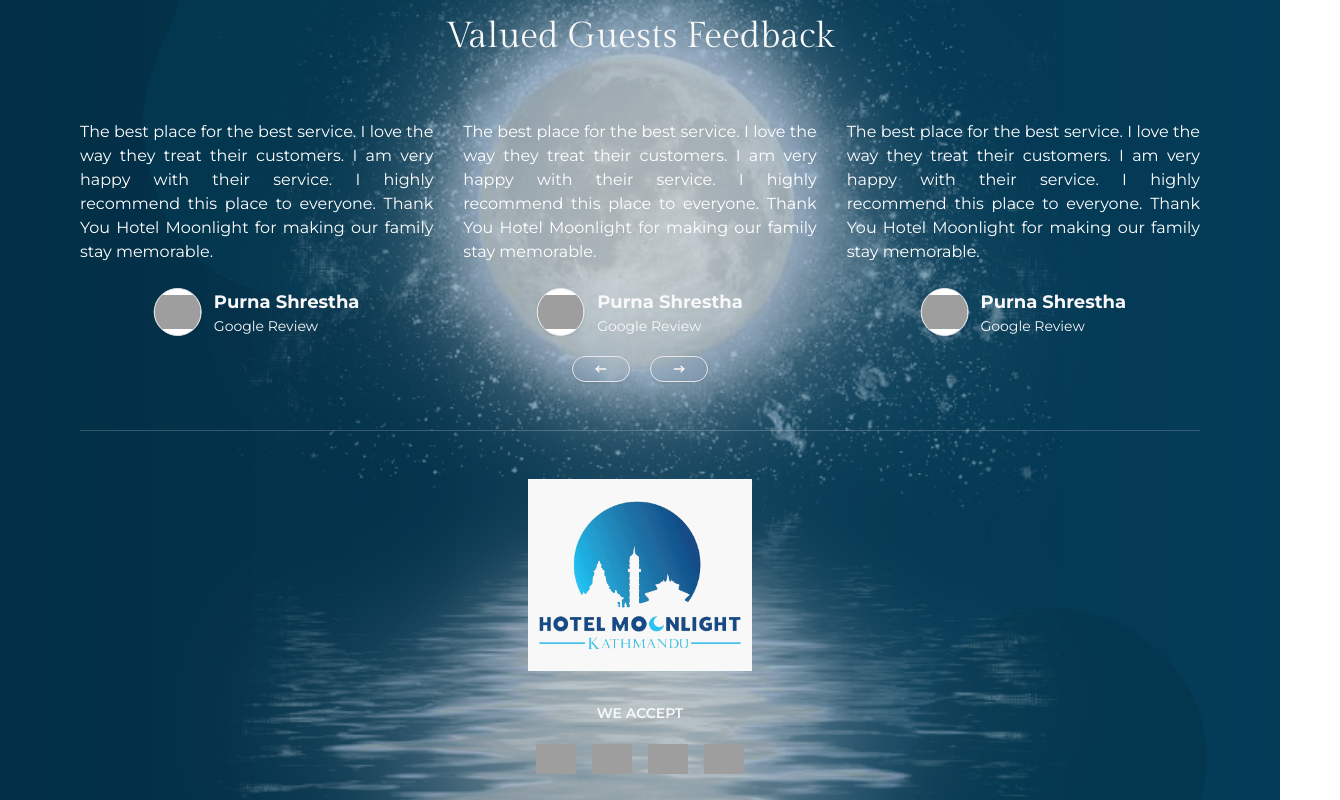
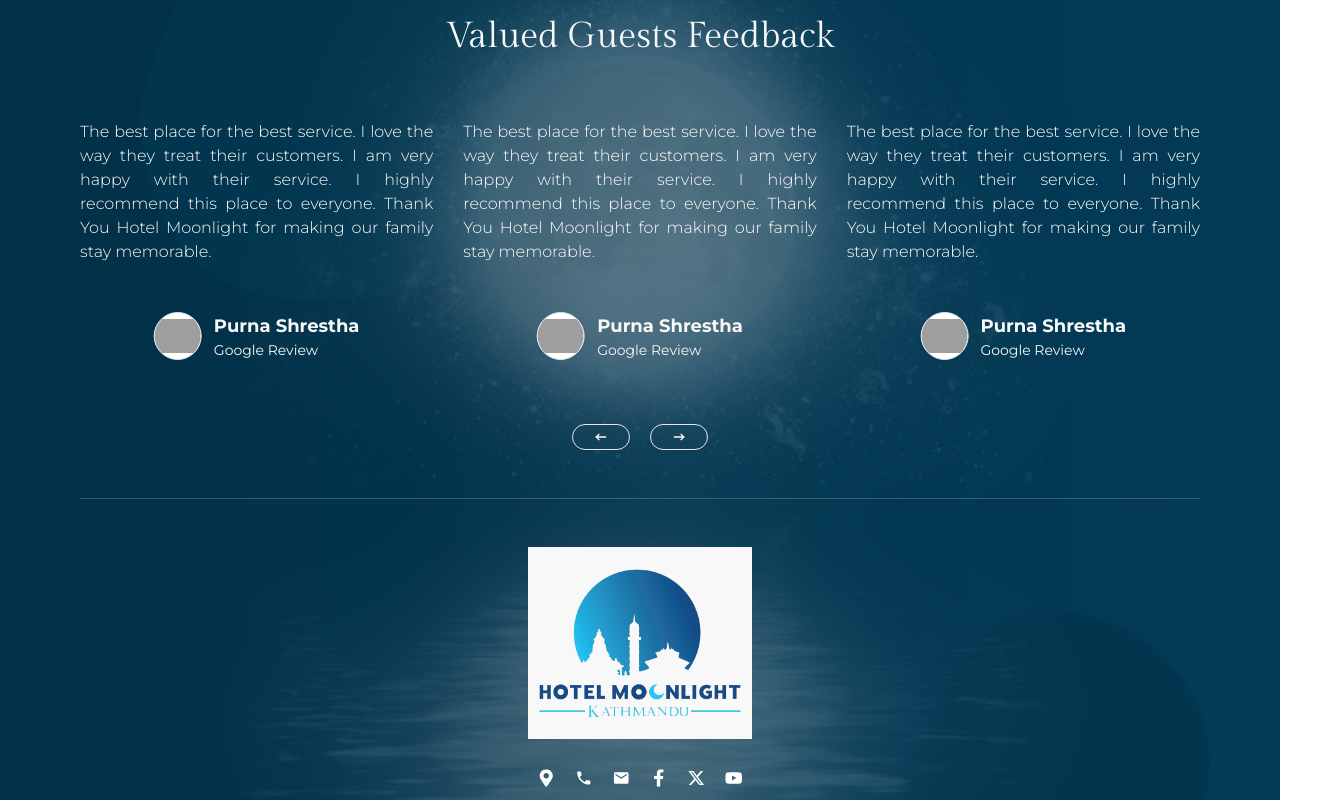
Before and after one commit to purnasth/hotel-moonlight, a React (Vite) app: page /article/1 in a window 1280 px wide. Shown: the part 200-1000 px from the top of the page, 1340 px wide, since content can reach past the window. Built offline with nearby package versions, Linux system fonts and the light colour scheme; grey boxes are pictures that could not be loaded; a web font is replaced by a local one.

Commit message:
feat: Design updates

```diff
--- a/src/components/Offers.tsx
+++ b/src/components/Offers.tsx
@@ -1,5 +1,6 @@
 import offers from '../assets/offers.png';
 import bookingAward from '../assets/bookingAwards.jpg';
+import { Link } from 'react-router-dom';
 
 const offersContent = [
   {
@@ -32,10 +33,16 @@ const Offers = () => {
   return (
     <>
       <main className="bg-transparent">
-        <h2 className="text-gradient max-w-4xl text-2xl font-medium md:text-4xl lg:text-6xl lg:leading-snug">
+        <h2 className="text-gradient mb-6 max-w-4xl text-2xl font-medium md:text-4xl lg:text-6xl lg:leading-snug">
           {/* {offersData.title} */}
           Grab the Moonlight Offers before they are gone!
         </h2>
+        <Link
+          to="/offers"
+          className="bg-gradient px-6 py-3 font-semibold text-light"
+        >
+          View all offers
+        </Link>
 
         <div className="mt-16 grid grid-cols-3 gap-16">
           {offersContent.map((offer) => (
--- a/src/components/TestimonialSlider.tsx
+++ b/src/components/TestimonialSlider.tsx
@@ -83,10 +83,10 @@ const TestimonialSlider: React.FC = () => {
       >
         {testimonialsContent.map((content, index) => (
           <SwiperSlide key={index} className="flex flex-col items-center">
-            <p className="review text-justify text-sm text-white sm:text-base md:text-justify">
+            <p className="review text-justify text-sm text-white sm:text-base md:text-justify leading-loose font-light">
               {content.review}
             </p>
-            <div className="mt-6 flex items-center justify-center gap-3">
+            <div className="mt-12 flex items-center justify-center gap-3">
               <img
                 src={content.sourceImage}
                 alt={content.author}
@@ -100,7 +100,7 @@ const TestimonialSlider: React.FC = () => {
           </SwiperSlide>
         ))}
       </Swiper>
-      <div className="z-10 mt-5 flex items-center justify-center gap-5">
+      <div className="z-10 mt-16 flex items-center justify-center gap-5">
         <button
           className="transition-300 rounded-full border px-5 py-1 shadow backdrop-blur hover:opacity-50"
           onClick={handlePrev}
--- a/src/components/ui/OffersEnquiry.tsx
+++ b/src/components/ui/OffersEnquiry.tsx
@@ -104,10 +104,10 @@ const OffersEnquiry: React.FC<OffersEnquiryProps> = ({ offerTitle, onClose }) =>
             &#x2715;
           </button>
           <div className="space-y-2">
-            <h3 className="font-body text-xl font-bold">Enquiry Form</h3>
+            <h3 className="font-body text-xl font-medium">Enquiry Form</h3>
             <p>Send your information and query.</p>
           </div>
-          <h4 className="my-4 font-body text-xl font-bold">
+          <h4 className="my-4 font-body text-xl font-medium">
             {offerTitle || 'Special Offer'}
           </h4>
           <form onSubmit={handleSubmit(onSubmit)}>
@@ -155,7 +155,7 @@ const OffersEnquiry: React.FC<OffersEnquiryProps> = ({ offerTitle, onClose }) =>
               type="submit"
               aria-label="Submit"
               title="Submit"
-              className={`transition-300 group mt-4 flex items-center gap-2 rounded-full border border-orange-300 bg-orange-300 px-5 py-2 font-semibold hover:bg-orange-200/80 hover:text-orange-500 ${
+              className={`transition-300 group mt-4 flex items-center gap-2 bg-gradient px-5 py-2 font-semibold text-light ${
                 isSubmitting ? 'cursor-not-allowed opacity-75' : ''
               }`}
               disabled={isSubmitting}
--- a/src/components/ui/Services.tsx
+++ b/src/components/ui/Services.tsx
@@ -11,9 +11,9 @@ const Services = () => {
   const duration = '700';
   return (
     <>
-      <main className="bg-dark">
+      <main className="bg-primary">
         <div
-          className="pointer-events-none absolute inset-0 -z-10 size-full select-none bg-cover bg-center bg-no-repeat"
+          className="pointer-events-none absolute inset-0 -z-10 size-full select-none bg-cover bg-center bg-no-repeat mix-blend-screen opacity-80"
           style={{ backgroundImage: `url(${blueGradient})` }}
           aria-hidden="true"
         />
@@ -43,7 +43,7 @@ const Services = () => {
                   className={`flex w-full items-center justify-between gap-10 px-4 py-12 transition-all md:w-2/3 md:p-12 duration-${duration} md:group-hover:translate-x-4`}
                 >
                   <div className="flex flex-col items-start gap-2 md:gap-5">
-                    <h4 className="text-gradient text-2xl capitalize md:text-4xl">
+                    <h4 className="text-gradient text-2xl capitalize md:text-4xl font-semibold">
                       {suite.title}
                     </h4>
                     <p className="line-clamp-2 max-w-md text-sm opacity-80">
--- a/src/layouts/Footer.tsx
+++ b/src/layouts/Footer.tsx
@@ -3,26 +3,27 @@ import TestimonialSlider from '../components/TestimonialSlider';
 import logo from '../assets/logo.png';
 import blueGradient from '../assets/pattern/blue-gradient.png';
 import moonLight from '../assets/arts/moon.png';
+import ContactAndSocial from '../components/ui/ContactAndSocial';
 
 const year = new Date().getFullYear();
 
 const Footer = () => {
   return (
     <>
-      <main className="pb-24 text-light">
+      <main className="bg-primary pb-24 text-light">
         <img
           src={moonLight}
           alt="Moon Light"
-          className="absolute right-1/2 top-0 -z-10 size-full translate-x-1/2 object-contain opacity-70 blur-3xl"
+          className="absolute right-1/2 top-0 -z-10 size-full translate-x-1/2 object-contain opacity-30 blur-3xl"
         />
         <img
           src={moonLight}
           alt="Moon Light"
-          className="absolute right-1/2 top-0 -z-10 size-full translate-x-1/2 object-contain opacity-50"
+          className="absolute right-1/2 top-0 -z-10 size-full translate-x-1/2 object-contain opacity-10"
         />
 
         <div
-          className="pointer-events-none absolute inset-0 -z-20 size-full select-none bg-cover bg-center bg-no-repeat"
+          className="pointer-events-none absolute inset-0 -z-20 size-full select-none bg-cover bg-center bg-no-repeat opacity-80"
           style={{ backgroundImage: `url(${blueGradient})` }}
           aria-hidden="true"
         />
@@ -39,9 +40,12 @@ const Footer = () => {
                 className={`mx-auto inline-flex h-48 w-56 items-center justify-center bg-light object-contain p-2 transition-all duration-[1s]`}
               />
             </Link>
+            <div className="filter-white my-8 flex items-center justify-center scale-125 origin-center">
+              <ContactAndSocial />
+            </div>
           </div>
 
-          <div className="my-8 space-y-4 text-center">
+          {/* <div className="my-8 space-y-4 text-center">
             <p className="text-sm font-semibold uppercase">We accept</p>
             <div className="flex items-center justify-center gap-4">
               <img
@@ -65,7 +69,7 @@ const Footer = () => {
                 className="size-10 object-contain"
               />
             </div>
-          </div>
+          </div> */}
 
           <p className="text-center text-sm">
             &copy; {year} Hotel Moonlight. All rights reserved. Developed by
--- a/src/pages/PackageComponent.tsx
+++ b/src/pages/PackageComponent.tsx
@@ -1,4 +1,4 @@
-import { useParams } from 'react-router-dom';
+import { Link, useParams } from 'react-router-dom';
 import Offers from '../components/Offers';
 import blueGradient from '../assets/pattern/blue-gradient.png';
 
@@ -293,9 +293,17 @@ const PackageComponent = () => {
                   className={`sticky top-16 max-h-fit ${index % 2 === 0 ? 'col-span-3' : 'order-2 col-span-3'}`}
                 >
                   <img src={imageUrl} alt="" />
-                  <h2 className="text-gradient mt-5 max-w-2xl font-title text-2xl font-semibold leading-snug">
-                    {heading}
-                  </h2>
+                  <div className="flex items-center justify-between">
+                    <h2 className="text-gradient mt-5 max-w-2xl font-title text-2xl font-semibold leading-snug">
+                      {heading}
+                    </h2>
+                    <Link
+                      to={`${packageContent.router}/${id}`}
+                      className="text-primary font-semibold"
+                    >
+                      View Details
+                    </Link>
+                  </div>
                 </div>
                 <div
                   className={`${index % 2 === 0 ? 'col-span-2' : 'order-1 col-span-2'}`}
--- a/tailwind.config.js
+++ b/tailwind.config.js
@@ -6,6 +6,7 @@ module.exports = {
       colors: {
         dark: '#111111',
         light: '#f8f8f8',
+        primary: '#033853',
       },
       fontFamily: {
         title: [
```
Also changed, not shown: src/components/ui/ContactForm.tsx (+5 -4 lines).
